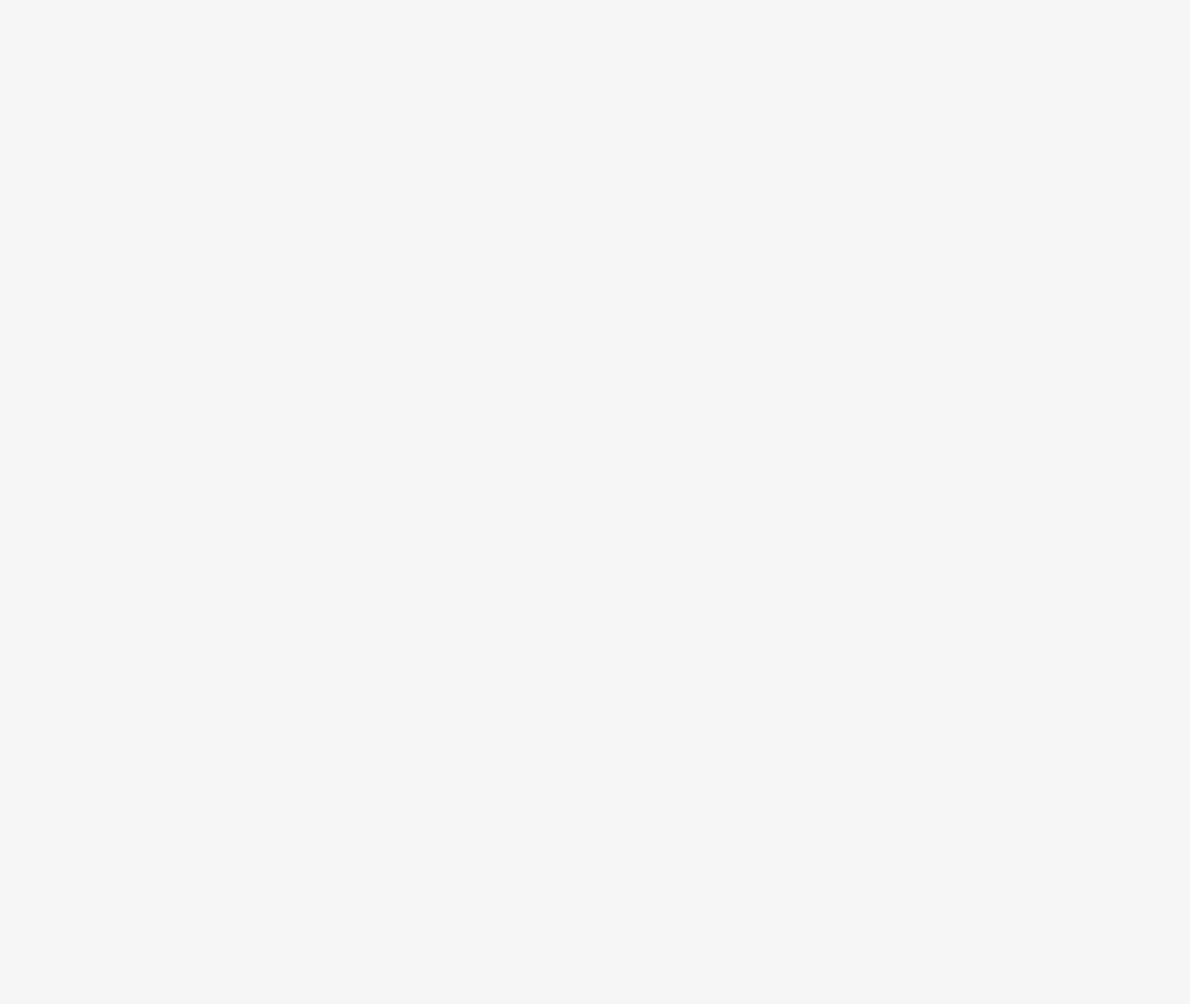
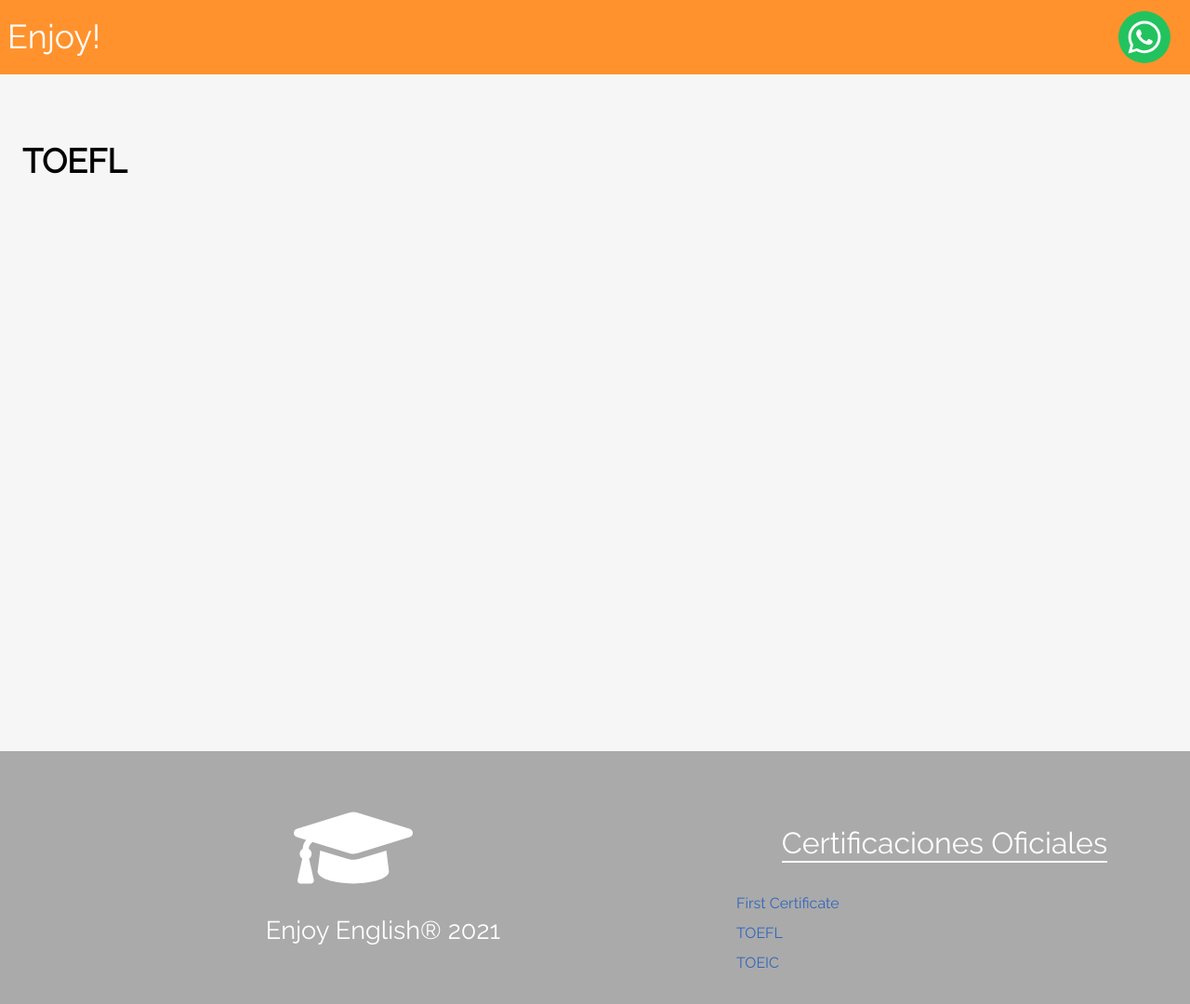
Before and after one commit to FacundoArdizzi/enjoy, a React (Create React App) app: page /toefl in a window 1280 px wide. Before the commit this address had no page. Shown: the top 1080 px of the page at 93% size. Before the commit the page ends 800 px from the top, so only its background shows below. Built offline with nearby package versions, Linux system fonts and the light colour scheme.

Commit message:
exams routes

```diff
--- a/src/App.js
+++ b/src/App.js
@@ -3,15 +3,16 @@ import { ChakraProvider } from '@chakra-ui/react'
 import theme from './theme'
 import '@fontsource/raleway'
 import { Routes, Route } from 'react-router-dom'
-import Landing from './views/Landing'
-import Opinions from './views/Opinions'
-
+import { Landing, Opinions, FirstCertificate, TOEFL, TOEIC } from './views'
 const App = () => {
   return (
     <ChakraProvider theme={theme}>
       <Routes>
         <Route path='/' element={<Landing />} />
         <Route path='/opiniones' element={<Opinions />} />
+        <Route path='/first-certificate' element={<FirstCertificate />} />
+        <Route path='/toefl' element={<TOEFL />} />
+        <Route path='/toeic' element={<TOEIC />} />
       </Routes>
     </ChakraProvider>
   );
--- a/src/components/footer/Footer.js
+++ b/src/components/footer/Footer.js
@@ -1,6 +1,7 @@
 import { Stack, Icon, Heading, Link } from '@chakra-ui/react'
 import React from 'react'
 import { FaGraduationCap } from 'react-icons/fa'
+import { Link as ReachLink } from 'react-router-dom'
 
 const Footer = () => (
   <Stack
@@ -27,9 +28,9 @@ const Footer = () => (
         mt={{ base: '5vh', md: '' }}
       >Certificaciones Oficiales</Heading>
       <Stack>
-        <Link color='#3366BB'>First Certificate</Link>
-        <Link color='#3366BB'>TOEFL</Link>
-        <Link color='#3366BB' >TOEIC</Link>
+        <Link color='#3366BB' as={ReachLink} to='/first-certificate' >First Certificate</Link>
+        <Link color='#3366BB' as={ReachLink} to='/toefl' >TOEFL</Link>
+        <Link color='#3366BB' as={ReachLink} to='/toeic' >TOEIC</Link>
       </Stack>
     </Stack>
   </Stack>
--- a/src/components/middleTemplate/MiddleTemplate.js
+++ b/src/components/middleTemplate/MiddleTemplate.js
@@ -1,6 +1,7 @@
 import { Box, Heading, Icon, Link, Stack, Text } from '@chakra-ui/react'
 import React from 'react'
 import { GrCertificate } from 'react-icons/gr'
+import { Link as ReachLink } from 'react-router-dom'
 
 const MiddleTemplate = () => (
   <Stack
@@ -33,7 +34,7 @@ const MiddleTemplate = () => (
         mt='3vh'
         mb='1vh'
         textAlign='justify'
-      >No hay problema, ayudamos a miles de alumnos a preparar sus exámenes de <Link color='lightBlue'>First Certificate</Link>, <Link color='lightBlue'>TOEFL</Link>, <Link color='lightBlue'>TOEIC</Link>... Nuestro idioma es el inglés y podemos ayudarte a conseguir lo que te propongas.
+      >No hay problema, ayudamos a miles de alumnos a preparar sus exámenes de <Link color='lightBlue' as={ReachLink} to='/first-certificate' >First Certificate</Link>, <Link color='lightBlue' as={ReachLink} to='/toefl'>TOEFL</Link>, <Link color='lightBlue' as={ReachLink} to='/toeic'>TOEIC</Link>... Nuestro idioma es el inglés y podemos ayudarte a conseguir lo que te propongas.
       </Text>
       <Text
         mx='auto'
--- a/src/components/navBar/NavBar.js
+++ b/src/components/navBar/NavBar.js
@@ -1,6 +1,7 @@
 import { Box, Heading, Icon, Stack, Link } from '@chakra-ui/react'
 import React from 'react'
 import { FaWhatsapp } from 'react-icons/fa'
+import { Link as ReachLink } from 'react-router-dom'
 
 const NavBar = () => (
   <Stack
@@ -16,7 +17,15 @@ const NavBar = () => (
     zIndex='9999'
   >
     <Box>
-      <Heading fontWeight='semi-bold'>Enjoy!</Heading>
+      <Link
+        display='hidden'
+        as={ReachLink}
+        to='/'
+        _hover={{ outline: 'none', textDecoration: 'none' }}
+        _focus={{ outline: 'none' }}
+      >
+        <Heading fontWeight='semi-bold'>Enjoy!</Heading>
+      </Link>
     </Box>
     <Link
       display='hidden'
--- /dev/null
+++ b/src/views/FirstCertificate.js
@@ -0,0 +1,19 @@
+import { Box, Heading, Stack } from '@chakra-ui/react'
+import React from 'react'
+import { Footer, NavBar } from '../components'
+
+const FirstCertificate = () => {
+  return (
+    <Stack>
+      <NavBar />
+      <Box position='absolute' top='15vh' p={6} w='100%' h='fit-content' >
+        <Heading color='black'>First Certificate</Heading>
+      </Box>
+      <Box position='absolute' top='100vh' w='100%' >
+        <Footer />
+      </Box>
+    </Stack>
+  )
+}
+
+export default FirstCertificate
--- /dev/null
+++ b/src/views/TOEFL.js
@@ -0,0 +1,19 @@
+import { Box, Heading, Stack } from '@chakra-ui/react'
+import React from 'react'
+import { Footer, NavBar } from '../components'
+
+const TOEFL = () => {
+  return (
+    <Stack>
+      <NavBar />
+      <Box position='absolute' top='15vh' p={6} w='100%' h='fit-content' >
+        <Heading color='black'>TOEFL</Heading>
+      </Box>
+      <Box position='absolute' top='100vh' w='100%' >
+        <Footer />
+      </Box>
+    </Stack>
+  )
+}
+
+export default TOEFL
--- /dev/null
+++ b/src/views/TOEIC.js
@@ -0,0 +1,19 @@
+import { Box, Heading, Stack } from '@chakra-ui/react'
+import React from 'react'
+import { Footer, NavBar } from '../components'
+
+const TOEIC = () => {
+  return (
+    <Stack>
+      <NavBar />
+      <Box position='absolute' top='15vh' p={6} w='100%' h='fit-content' >
+        <Heading color='black'>TOEIC</Heading>
+      </Box>
+      <Box position='absolute' top='100vh' w='100%' >
+        <Footer />
+      </Box>
+    </Stack>
+  )
+}
+
+export default TOEIC
--- /dev/null
+++ b/src/views/index.js
@@ -0,0 +1,13 @@
+import Landing from './Landing'
+import Opinions from './Opinions'
+import FirstCertificate from './FirstCertificate'
+import TOEFL from './TOEFL'
+import TOEIC from './TOEIC'
+
+export {
+  Landing,
+  Opinions,
+  FirstCertificate,
+  TOEFL,
+  TOEIC,
+}
```
Also changed, not shown: src/components/loader/Loader.js (added, +13 -0 lines), src/components/loader/loader.css (added, +35 -0 lines), src/views/Landing.js (+13 -17 lines).
